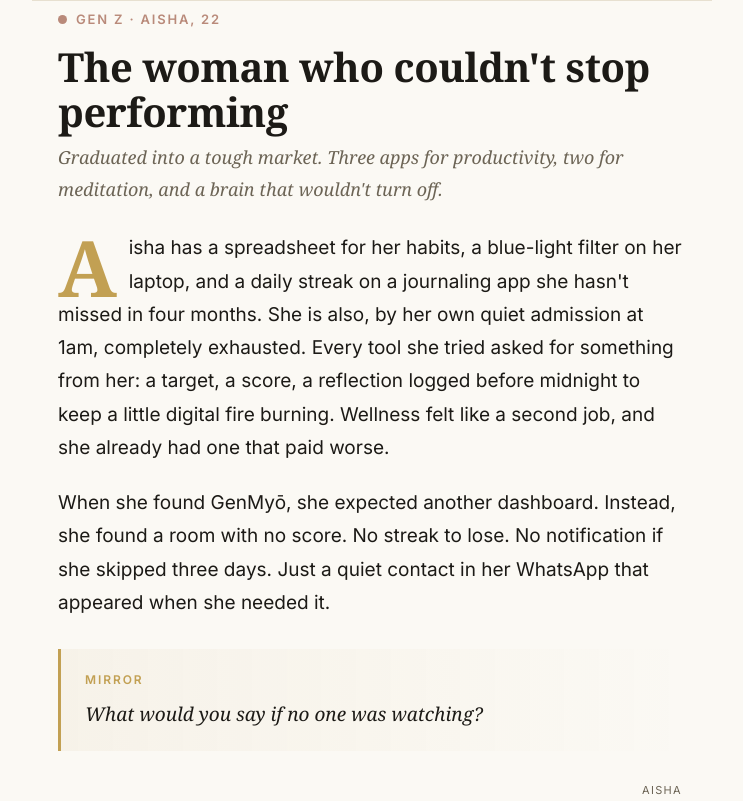
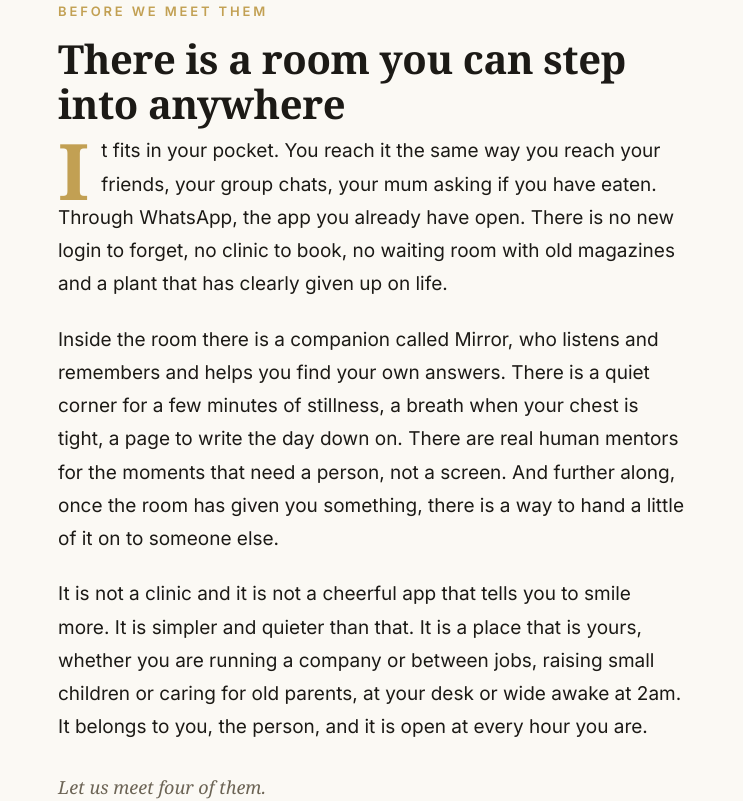
Before and after one commit to DeepakSxn/Genmyo, a React (Vite) app: page /stories in a window 1280 px wide. Shown: the part 720-1521 px from the top of the page, without its empty margins (268-1011 px from the left). Built offline with nearby package versions, Linux system fonts and the light colour scheme; the HTML template or start-up script is replaced by a standard one.

Commit message:
stories para changes

```diff
--- a/src/pages/Stories.tsx
+++ b/src/pages/Stories.tsx
@@ -466,6 +466,24 @@ const Stories = () => {
           </div>
         </div>
 
+        {/* INTRO: BEFORE WE MEET THEM */}
+        <section className="wrap intro-section reveal">
+          <div className="kicker">BEFORE WE MEET THEM</div>
+          <h2 className="serif">There is a room you can step into anywhere</h2>
+          <p className="dropcap">
+            It fits in your pocket. You reach it the same way you reach your friends, your group chats, your mum asking if you have eaten. Through WhatsApp, the app you already have open. There is no new login to forget, no clinic to book, no waiting room with old magazines and a plant that has clearly given up on life.
+          </p>
+          <p>
+            Inside the room there is a companion called Mirror, who listens and remembers and helps you find your own answers. There is a quiet corner for a few minutes of stillness, a breath when your chest is tight, a page to write the day down on. There are real human mentors for the moments that need a person, not a screen. And further along, once the room has given you something, there is a way to hand a little of it on to someone else.
+          </p>
+          <p>
+            It is not a clinic and it is not a cheerful app that tells you to smile more. It is simpler and quieter than that. It is a place that is yours, whether you are running a company or between jobs, raising small children or caring for old parents, at your desk or wide awake at 2am. It belongs to you, the person, and it is open at every hour you are.
+          </p>
+          <p className="who" style={{ marginTop: "28px", marginBottom: "0" }}>
+            Let us meet four of them.
+          </p>
+        </section>
+
         {/* AISHA */}
         <section className="wrap persona a-aisha reveal">
           <div className="tag"><span className="dot"></span> Gen Z · Aisha, 22</div>
```
